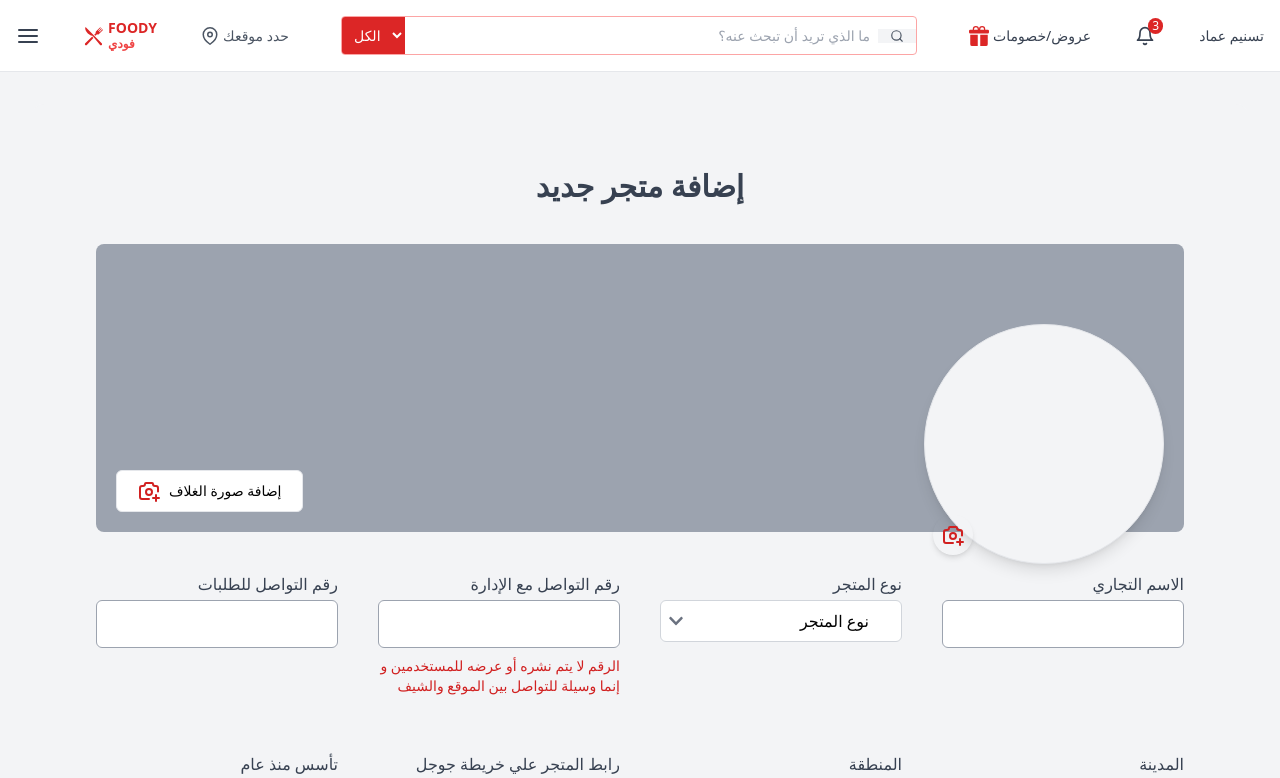
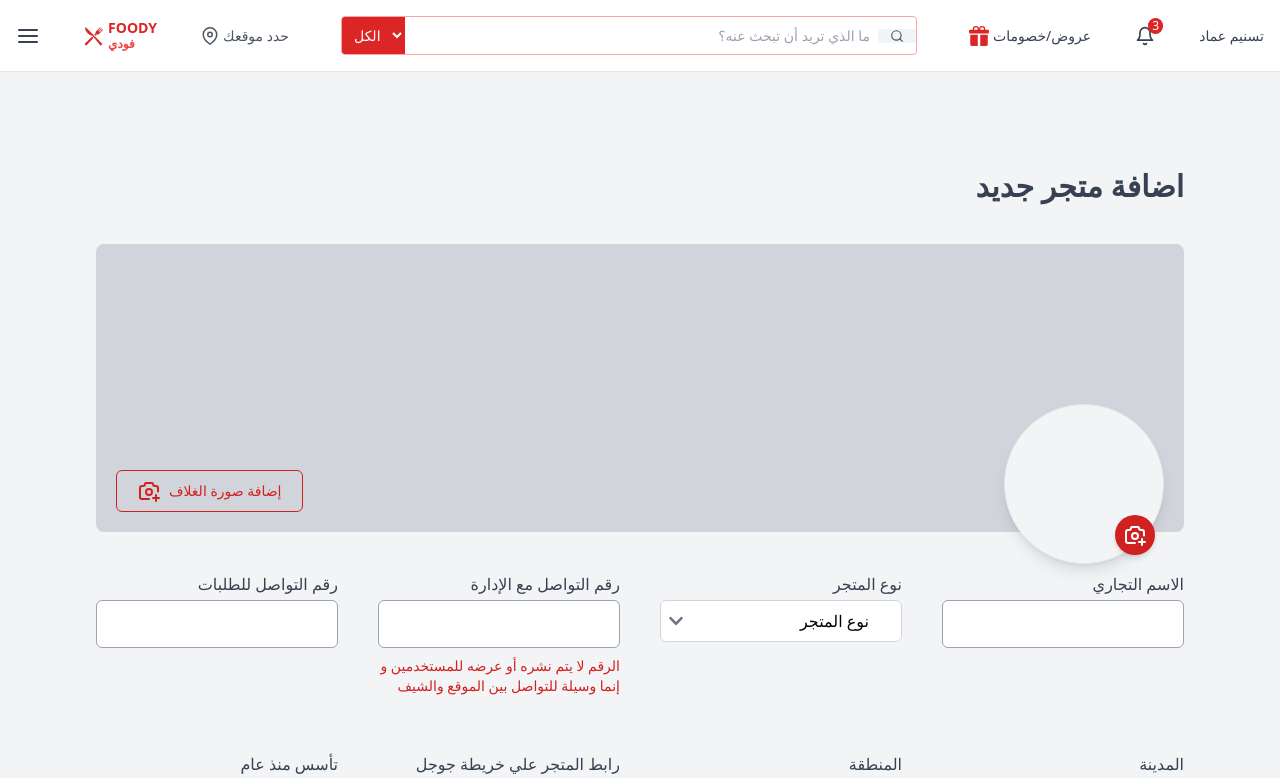
Before and after one commit to Foody-site/Foody-Website, a React (Vite) app: page /add-store in a window 1280 px wide. Shown: the top 778 px of the page. Built offline with nearby package versions, Linux system fonts and the light colour scheme; sample sign-in values are in the browser's storage.

Commit message:
`Refactor Add_Store component: update text alignment, button styles and image sizes`

```diff
--- a/src/pages/Add_Store/Add_Store.jsx
+++ b/src/pages/Add_Store/Add_Store.jsx
@@ -30,11 +30,11 @@ const Add_Store = () => {
     <div className="flex flex-col min-h-screen bg-gray-100">
       <div className="flex-grow flex justify-center items-center px-8 py-8">
         <div className="w-full max-w-[90rem] p-16 bg-gray-100 rounded-xl ">
-          <h2 className="text-3xl font-bold text-center text-gray-700 mb-10">
-            إضافة متجر جديد{" "}
+          <h2 className="text-3xl font-bold text-right text-gray-700 mb-10">
+            اضافة متجر جديد{" "}
           </h2>
           <div className="mb-10 relative">
-            <div className="relative bg-gray-400 h-72 w-full rounded-lg flex justify-center items-center overflow-hidden">
+            <div className="relative bg-gray-300 h-72 w-full rounded-lg flex justify-center items-center overflow-hidden">
               {coverPicture && (
                 <img
                   src={URL.createObjectURL(coverPicture)}
@@ -51,14 +51,14 @@ const Add_Store = () => {
               />
               <label
                 htmlFor="coverUpload"
-                className="absolute bottom-5 left-5 bg-white px-5 py-2 border rounded-md text-sm flex items-center cursor-pointer"
+                className="absolute bottom-5 left-5 px-5 py-2 border border-primary-1 rounded-md text-sm flex items-center cursor-pointer text-primary-1"
               >
                 <TbCameraPlus className="text-primary-1 text-2xl mr-2" /> إضافة
                 صورة الغلاف
               </label>
             </div>
 
-            <div className="absolute -bottom-8 right-5 w-60 h-60 bg-gray-100 rounded-full border flex justify-center items-center shadow-lg">
+            <div className="absolute -bottom-8 right-5 w-40 h-40 bg-gray-100 rounded-full border flex justify-center items-center shadow-lg">
               {profilePicture && (
                 <img
                   src={URL.createObjectURL(profilePicture)}
@@ -75,9 +75,9 @@ const Add_Store = () => {
               />
               <label
                 htmlFor="profileUpload"
-                className="absolute bottom-2 left-2 cursor-pointer p-2 rounded-full shadow-md"
+                className="absolute bottom-2 right-2 cursor-pointer p-2 rounded-full shadow-md bg-primary-1"
               >
-                <TbCameraPlus className="text-primary-1 text-2xl " />
+                <TbCameraPlus className="text-white text-2xl " />
               </label>
             </div>
           </div>
```
